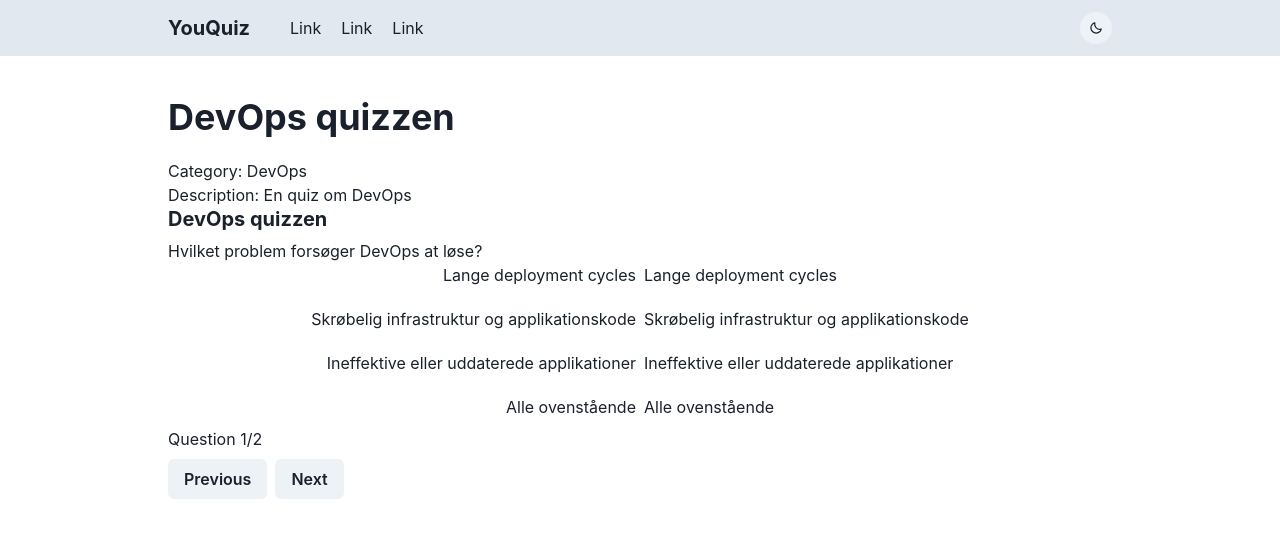
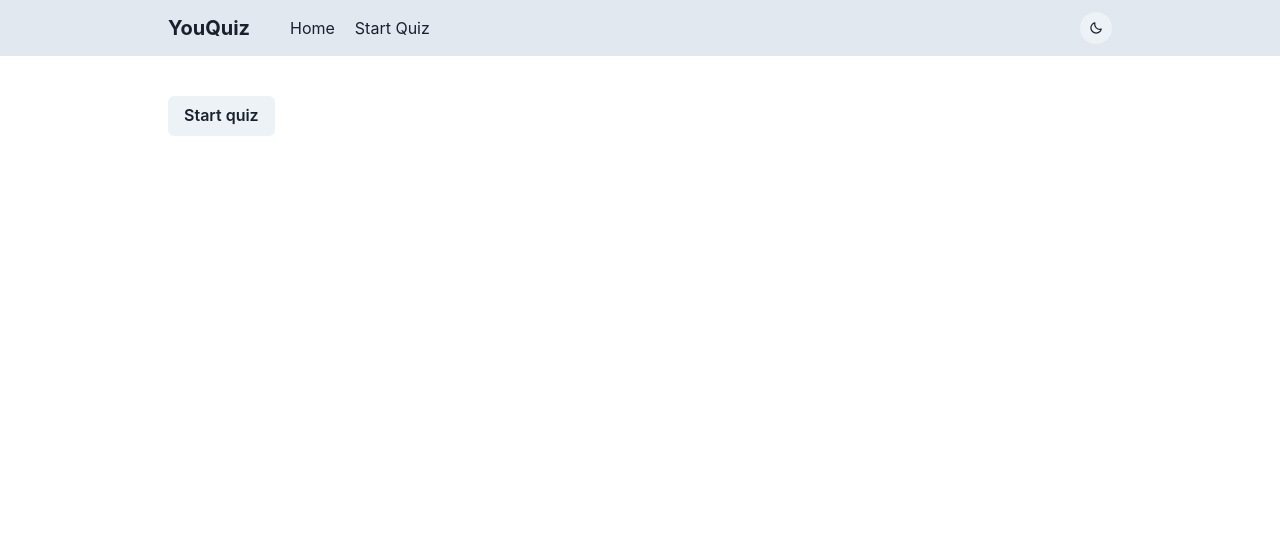
Before and after one commit to siffravn/HelloDevOps, a React (Create React App) app in the folder web/: page / in a window 1280 px wide. Shown: the top 538 px of the page. Built offline with nearby package versions, Linux system fonts and the light colour scheme.

Commit message:
Added basic routing

```diff
--- a/web/src/App.tsx
+++ b/web/src/App.tsx
@@ -1,17 +1,18 @@
-import './App.css';
-import BasicLayout from './components/layouts/basicLayout';
-import QuizComponent from './components/quiz/quizComponent';
-import QuizSelection from './components/quiz/quizSelection';
-import { QuizStore } from './stores/quizStore';
+import { FC } from 'react';
+import  QuizPage from './pages/QuizPage'
+import  NotFoundPage from './pages/NotFoundPage'
+import  HomePage from './pages/HomePage'
+import { Route, Switch } from "react-router-dom";
 
-function App() {
+const App: FC = () => {
 
   return (
-    <BasicLayout>
-      {/* router output here. For now, render quizView below */}
-      <QuizSelection quizStore={QuizStore} />
-      <QuizComponent />
-    </BasicLayout>
+    <Switch>
+     <Route exact path="/" component={HomePage} />
+     <Route exact path="/quiz" component={QuizPage} />
+     <Route exact path="/quiz/:quizId" component={QuizPage} />
+     <Route exact component={NotFoundPage}></Route>
+    </Switch>
   );
 }
 
--- a/web/src/components/header/header.tsx
+++ b/web/src/components/header/header.tsx
@@ -14,7 +14,7 @@ const Header: FC = ({ children }) => {
         <Container maxW="container.lg" p={0}>
           <Flex justifyContent="space-between" paddingX={[2, 5, 10]} py={3}>
             <HStack spacing={10}>
-              <Heading size="md">{appName}</Heading>
+              <Heading as="a" href="/" size="md">{appName}</Heading>
               <NavBar />
             </HStack>
             <ColorModeBtn />
--- a/web/src/components/header/navbar.tsx
+++ b/web/src/components/header/navbar.tsx
@@ -7,9 +7,9 @@ const NavBar: FC = ({ children }) => {
         <nav>
             <HStack spacing={5}>
                 {/* TODO: Actual navigation links */}
-                <Link>Link</Link>
-                <Link>Link</Link>
-                <Link>Link</Link>
+                <Link href="/" >Home</Link>
+                <Link href="/quiz">Start Quiz</Link>
+                {/* <Link>Link</Link> */}
             </HStack>
         </nav>
     );
--- /dev/null
+++ b/web/src/pages/HomePage.tsx
@@ -0,0 +1,18 @@
+import { Button } from '@chakra-ui/button';
+import { Link } from '@chakra-ui/layout';
+import { FC } from 'react';
+import BasicLayout from '../components/layouts/basicLayout';
+
+
+const Home: FC = () => {
+
+  return (
+
+    <BasicLayout>
+     <Button as={Link} href="/quiz">Start quiz</Button>
+    </BasicLayout>
+
+  );
+}
+
+export default Home;
--- /dev/null
+++ b/web/src/pages/NotFoundPage.tsx
@@ -0,0 +1,17 @@
+import { Text } from '@chakra-ui/layout';
+import { FC } from 'react';
+import BasicLayout from '../components/layouts/basicLayout';
+
+
+const NotFoundPage: FC = () => {
+
+  return (
+
+    <BasicLayout>
+     <Text>404 Page not found</Text>
+    </BasicLayout>
+
+  );
+}
+
+export default NotFoundPage;
--- /dev/null
+++ b/web/src/pages/QuizPage.tsx
@@ -0,0 +1,29 @@
+import { FC } from 'react';
+import { useParams } from 'react-router';
+import BasicLayout from '../components/layouts/basicLayout';
+import QuizComponent from '../components/quiz/quizComponent';
+import QuizSelection from '../components/quiz/quizSelection';
+import { QuizStore } from '../stores/quizStore';
+
+type QuizPageProps = {
+  quizId: string
+}
+
+const QuizPage: FC = () => {
+
+  // get URL param
+  // Component should handle what happens based on the given parameter
+  // If no parameter is given in the URL quizId will be undefined
+  const { quizId } = useParams<QuizPageProps>();
+  console.log("quizId", quizId)
+
+  return (
+    <BasicLayout>
+      <QuizSelection quizStore={QuizStore} />
+      <QuizComponent />
+    </BasicLayout>
+
+  );
+}
+
+export default QuizPage;
```
